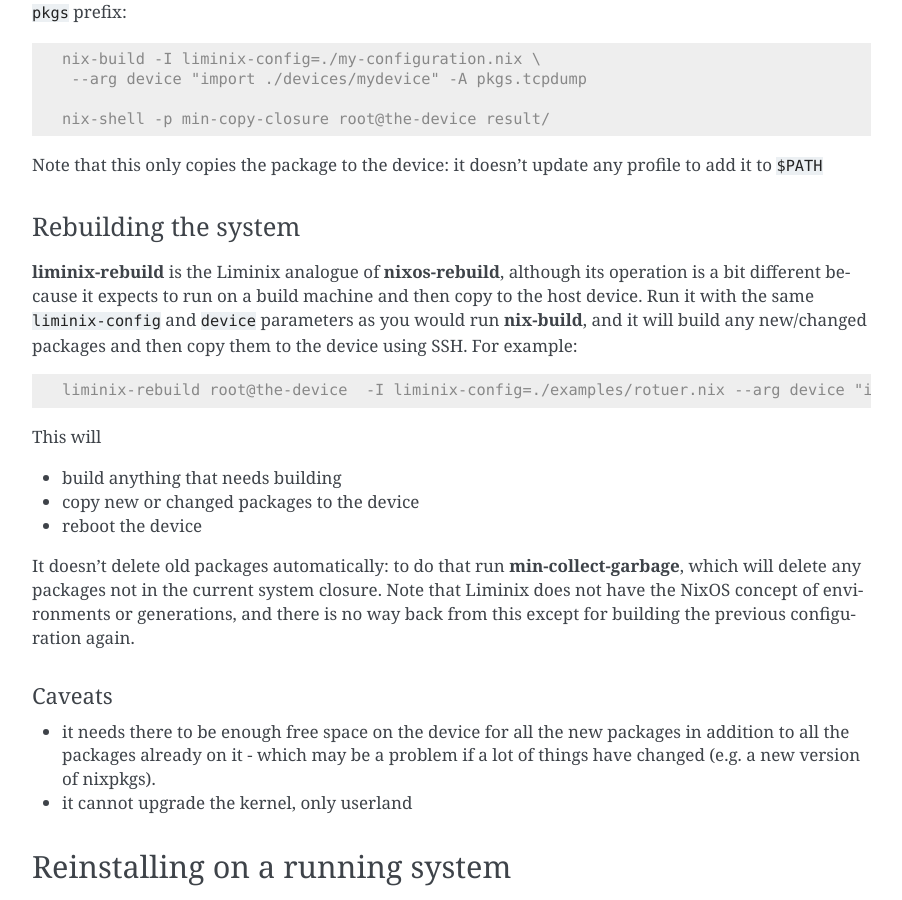
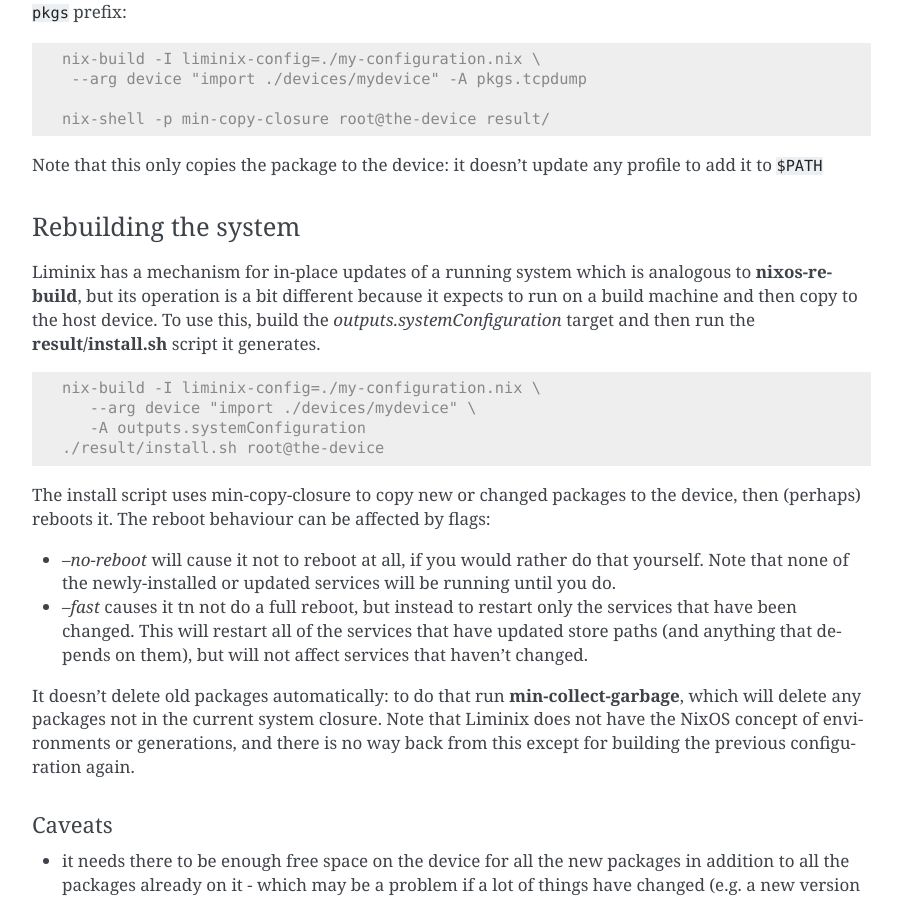
Before and after one commit to telent/liminix, a Sphinx documentation site: the page built from doc/admin.rst, in a window 1280 px wide and 900 px high, scrolled down 2551 px. Shown: the whole window, without its empty margins (282-1184 px from the left). Built offline with Sphinx 7.4.7, drawn with Linux system fonts in a browser that asks for light colours; pages that are not in the unit, such as notebooks, are missing from menus.

Commit message:
no more iminix-rebuild

```diff
--- a/doc/admin.rst
+++ b/doc/admin.rst
@@ -161,17 +161,32 @@
 Rebuilding the system
 =====================
 
-:command:`liminix-rebuild` is the Liminix analogue of :command:`nixos-rebuild`, although its operation is a bit different because it expects to run on a build machine and then copy to the host device. Run it with the same ``liminix-config`` and ``device`` parameters as you would run :command:`nix-build`, and it will build any new/changed packages and then copy them to the device using SSH. For example:
+Liminix has a mechanism for in-place updates of a running system which
+is analogous to :command:`nixos-rebuild`, but its operation is a
+bit different because it expects to run on a build machine and then
+copy to the host device. To use this, build the `outputs.systemConfiguration`
+target and then run the :command:`result/install.sh` script it generates.
 
 .. code-block:: console
 
-     liminix-rebuild root@the-device  -I liminix-config=./examples/rotuer.nix --arg device "import ./devices/gl-ar750"
+    nix-build -I liminix-config=./my-configuration.nix \
+       --arg device "import ./devices/mydevice" \
+       -A outputs.systemConfiguration
+    ./result/install.sh root@the-device
 
-This will
+The install script uses min-copy-closure to copy new or changed
+packages to the device, then (perhaps) reboots it. The reboot
+behaviour can be affected by flags:
 
-* build anything that needs building
-* copy new or changed packages to the device
-* reboot the device
+* `--no-reboot` will cause it not to reboot at all, if you would
+  rather do that yourself. Note that none of the newly-installed or
+  updated services will be running until you do.
+
+* `--fast` causes it tn not do a full reboot, but instead to restart
+  only the services that have been changed. This will restart all of
+  the services that have updated store paths (and anything that
+  depends on them), but will not affect services that haven't changed.
+
 
 It doesn't delete old packages automatically: to do that run
 :command:`min-collect-garbage`, which will delete any packages not in
--- a/doc/installation.rst
+++ b/doc/installation.rst
@@ -15,7 +15,7 @@
 management.  This means that to change anything about the way in
 which a Liminix system works, you make that change in
 your :file:`configuration.nix` (or one of the other files it references),
-and rerun :command:`nix-build` or :command:`liminix-rebuild` to action
+and rerun :command:`nix-build` to action
 the change. It is not possible (at least, without shenanigans) to make
 changes by logging into the device and running imperative commands
 whose effects may later be overridden: :file:`configuration.nix`
```
Also changed, not shown: doc/tutorial.rst (+5 -2 lines), 1 other file.
